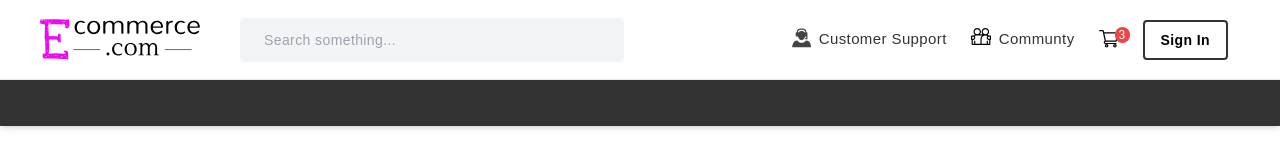
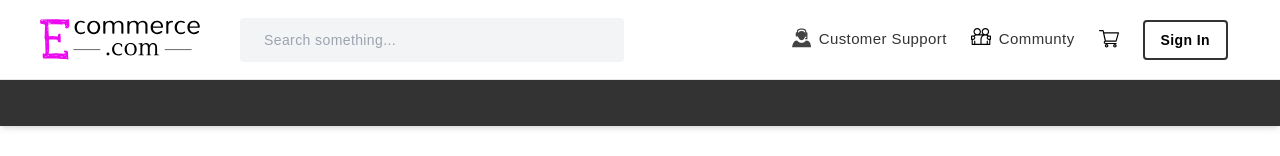
Before and after one commit to SP-Upreti/ecommerce-clothing, a Next.js app: page / in a window 1280 px wide. Shown: the top 156 px of the page. Built offline with nearby package versions, Linux system fonts and the light colour scheme; no server answers.

Commit message:
Update Navbar.jsx

```diff
--- a/src/components/navbar/Navbar.jsx
+++ b/src/components/navbar/Navbar.jsx
@@ -1,11 +1,20 @@
 "use client"
 import Link from 'next/link'
-import React, { useState } from 'react'
+import React, { useEffect, useState } from 'react'
 import SearchBar from './searchbar'
 import CategoryList from './categoryList'
 
 export default function Navbar() {
-    const [toggle, setToggle] = useState(false)
+    const [toggle, setToggle] = useState(false);
+    const [totalItems, setTotalItems] = useState(0);
+
+    useEffect(() => {
+        // Only access localStorage on the client-side
+        const storedItems = localStorage.getItem('cartItems');
+        if (storedItems) {
+            setTotalItems((JSON.parse(storedItems)).length);
+        }
+    }, [totalItems]);
     return (
         <header className='shadow-md font-[sans-serif] tracking-wide relative z-50'>
             <section
@@ -66,7 +75,7 @@ export default function Navbar() {
                                         </svg>
                                         <span className='group-hover:animate-bounce '>
                                             <span
-                                                className="absolute left-auto -ml-1 -top-1 rounded-full bg-red-500 px-1 py-0 text-xs text-white ring- ">3</span>
+                                                className="absolute left-auto -ml-1 -top-1 rounded-full bg-red-500 px-1 py-0 text-xs text-white ring- ">{totalItems > 0 ? totalItems : ""}</span>
                                         </span>
                                     </span>
                                 </li>
```
